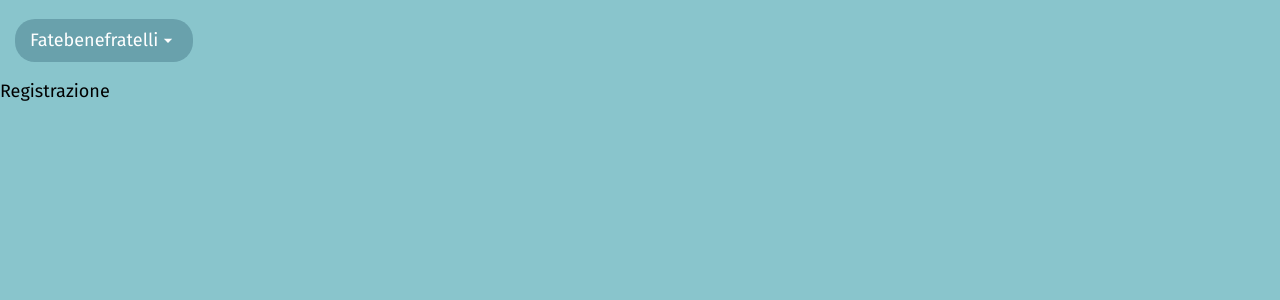
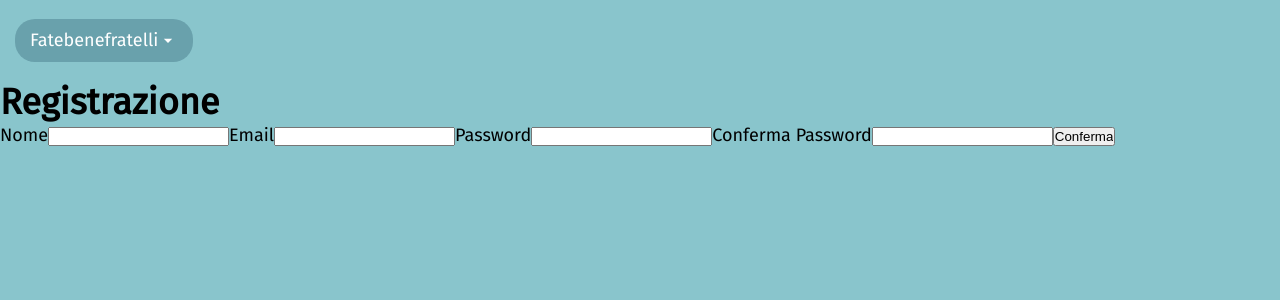
Before and after one commit to marilari88/ore-lavorate-frontend, a React (Create React App) app: page /register in a window 1280 px wide. Shown: the top 300 px of the page. Built offline with nearby package versions, Linux system fonts and the light colour scheme; no server answers.

Commit message:
Corretti errori vari

```diff
--- a/src/App.js
+++ b/src/App.js
@@ -17,9 +17,20 @@ function App() {
   const [userData, setUserData] = useState(null);
 
   useEffect(() => {
-    AuthService.checkToken().then((response) => {
-      setUserData({ id: response.data.user.id, name: response.data.user.name });
-    });
+    const authToken = async () => {
+      AuthService.checkToken()
+        .then((response) => {
+          if (response)
+            setUserData({
+              id: response.data.user.id,
+              name: response.data.user.name,
+            });
+        })
+        .catch((err) => {
+          console.log(err);
+        });
+    };
+    authToken();
   }, []);
 
   return (
@@ -27,8 +38,12 @@ function App() {
       <UserContext.Provider value={{ userData, setUserData }}>
         <Header />
         <Switch>
-          <Route exact path="/" component={Main} />
-          <Route path="/elencotimbrature" component={ElencoTimbrature} />
+          <Route exact path="/">
+            <Main />
+          </Route>
+          <Route path="/elencotimbrature">
+            <ElencoTimbrature />
+          </Route>
           <Route path="/login" component={Login} />
           <Route path="/register" component={Register} />
         </Switch>
--- a/src/components/moleculas/SituazioneTimbratura.js
+++ b/src/components/moleculas/SituazioneTimbratura.js
@@ -1,8 +1,8 @@
-import React, { useState, useEffect } from "react";
-import SwipeableButton from "../atoms/SwipeableButton";
+import React, { useEffect, useState } from "react";
 import TimbraturaService from "../../services/TimbraturaService";
 import { calcoloSecondi, stringaTempo } from "../../utils/differenzaorario";
-function SituazioneTimbratura({ setTotaleOreContratto }) {
+import SwipeableButton from "../atoms/SwipeableButton";
+function SituazioneTimbratura({ recuperaTotaleContratto }) {
   const [timbratura, setTimbratura] = useState({});
   const [labelDescrizione, setLabelDescrizione] = useState("");
   const [tempoLavoro, setTempoLavoro] = useState(0);
@@ -45,7 +45,7 @@ function SituazioneTimbratura({ setTotaleOreContratto }) {
   const recuperoUltimaTimbratura = () => {
     TimbraturaService.getLast()
       .then((response) => {
-        if (response.data & (response.data.length > 0)) {
+        if (response.data && response.data !== []) {
           setTimbratura(response.data[0]);
           setStatoTimbratura(response.data[0].uscita ? 1 : 3);
         } else {
@@ -55,8 +55,9 @@ function SituazioneTimbratura({ setTotaleOreContratto }) {
       })
       .catch((err) => {
         setLabelDescrizione("Impossibile recuperare l'ultima timbratura");
-        console.log("Errore nel recuperare l'ultima timbratura ");
-        console.error(err);
+        console.error(
+          "Errore nel recuperare l'ultima timbratura: " + err.response.data
+        );
       });
   };
 
@@ -90,7 +91,7 @@ function SituazioneTimbratura({ setTotaleOreContratto }) {
       setStatoTimbratura(5);
       setTimbratura(timbraturaAggiornata);
     }, 2000);
-    setTotaleOreContratto();
+    recuperaTotaleContratto();
   };
 
   return (
--- a/src/components/pages/Login.js
+++ b/src/components/pages/Login.js
@@ -1,7 +1,57 @@
-import React from "react";
+import React, { useState } from "react";
+import AuthService from "../../services/AuthService";
+function Login() {
+  const [email, setEmail] = useState("");
+  const [password, setPassword] = useState("");
+  const [message, setMessage] = useState("");
 
-function Login() {
-  return <div>Login</div>;
+  const submit = async (e) => {
+    e.preventDefault();
+    try {
+      const response = await AuthService.loginUser({
+        email,
+        password,
+      });
+      setMessage(response.data.message);
+      localStorage.setItem("auth-token", response.data.token);
+    } catch (err) {
+      if (err.response) setMessage(err.response.data.error);
+    }
+    /*
+    AuthService.loginUser({
+      email,
+      password,
+    })
+      .then((response) => {
+        setMessage(response.data.message);
+        console.log(response.headers.Authorization);
+      })
+      .catch((error) => {
+        console.log(error.response.data);
+        if (error.response) setMessage(error.response.data.error);
+      }); */
+  };
+
+  return (
+    <div>
+      <h1>Login</h1>
+      <form onSubmit={(e) => submit(e)}>
+        <input
+          id="email"
+          type="email"
+          onChange={(e) => setEmail(e.target.value)}
+        />
+        <label htmlFor="password">Password</label>
+        <input
+          id="password"
+          type="password"
+          onChange={(e) => setPassword(e.target.value)}
+        />
+        <input type="submit" value="Accedi" />
+      </form>
+      <div className="messaggio">{message}</div>
+    </div>
+  );
 }
 
 export default Login;
--- a/src/components/pages/Main.js
+++ b/src/components/pages/Main.js
@@ -11,20 +11,25 @@ function Main() {
   }, []);
 
   const recuperaTotaleContratto = async () => {
+    try {
       const elencoTimbrature = await TimbraturaService.getAll();
-    let sommaTimbrature = Array.from(elencoTimbrature.data).reduce(
+      let sommaTimbrature = await Array.from(elencoTimbrature.data).reduce(
         (totale, numero) => {
+          console.log(totale);
           return totale + parseInt(numero["differenza"] || 0);
         },
         0
       );
       setTotaleOreContratto(sommaTimbrature);
+    } catch (err) {
+      console.log(err.response.data);
+    }
   };
 
   return (
     <main className="main">
       <RiepilogoContratto totaleOreContratto={totaleOreContratto} />
-      <SituazioneTimbratura setTotaleOreContratto={recuperaTotaleContratto} />
+      <SituazioneTimbratura recuperaTotaleContratto={recuperaTotaleContratto} />
     </main>
   );
 }
--- a/src/components/pages/Register.js
+++ b/src/components/pages/Register.js
@@ -1,7 +1,68 @@
-import React from "react";
+import React, { useState } from "react";
+import AuthService from "../../services/AuthService";
 
 function Register() {
-  return <div>Registrazione</div>;
+  const [name, setName] = useState("");
+  const [email, setEmail] = useState("");
+  const [password, setPassword] = useState("");
+  const [passwordConfirmation, setPasswordConfirmation] = useState("");
+  const [message, setMessage] = useState("");
+
+  const submit = (e) => {
+    e.preventDefault();
+
+    if (password !== passwordConfirmation) {
+      setMessage("Attenzione! Le due password non coincidono");
+      return;
+    }
+
+    AuthService.registerUser({
+      name,
+      email,
+      password,
+    })
+      .then((response) => {
+        setMessage(response.data.message);
+        console.log(response);
+      })
+      .catch((error) => {
+        if (error.response) setMessage(error.response.data.error);
+      });
+  };
+
+  return (
+    <div>
+      <h1>Registrazione</h1>
+      <form onSubmit={(e) => submit(e)}>
+        <label htmlFor="name">Nome</label>
+        <input
+          id="name"
+          type="text"
+          onChange={(e) => setName(e.target.value)}
+        />
+        <label htmlFor="email">Email</label>
+        <input
+          id="email"
+          type="email"
+          onChange={(e) => setEmail(e.target.value)}
+        />
+        <label htmlFor="password">Password</label>
+        <input
+          id="password"
+          type="password"
+          onChange={(e) => setPassword(e.target.value)}
+        />
+        <label htmlFor="passwordConfirmation">Conferma Password</label>
+        <input
+          id="passwordConfirmation"
+          type="password"
+          onChange={(e) => setPasswordConfirmation(e.target.value)}
+        />
+        <input type="submit" value="Conferma" />
+      </form>
+      <div className="messaggio">{message}</div>
+    </div>
+  );
 }
 
 export default Register;
--- a/src/http-common.js
+++ b/src/http-common.js
@@ -5,7 +5,7 @@ let headers = {
   "Access-Control-Allow-Origin": "*",
 };
 
-const token = localStorage.getItem("token");
+const token = localStorage.getItem("auth-token");
 if (token) headers.Authorization = `Bearer ${token}`;
 
 export default axios.create({
--- a/src/services/AuthService.js
+++ b/src/services/AuthService.js
@@ -2,10 +2,20 @@ import http from "../http-common";
 
 class AuthService {
   async checkToken() {
-    const token = localStorage.getItem("token");
+    const token = localStorage.getItem("auth-token");
     if (token) {
       return await http.get("/user/checktoken");
+    } else {
+      return;
     }
+  }
+
+  async registerUser(user) {
+    return await http.post("/user/register", user);
+  }
+
+  async loginUser(user) {
+    return await http.post("user/login", user);
   }
 }
 
```
Lines whose indentation alone changed are shown as unchanged.
